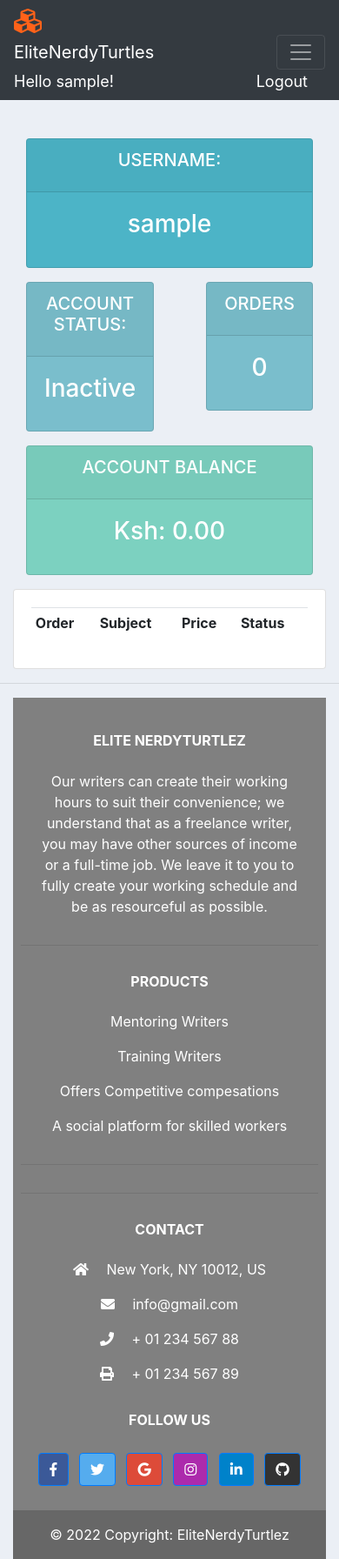
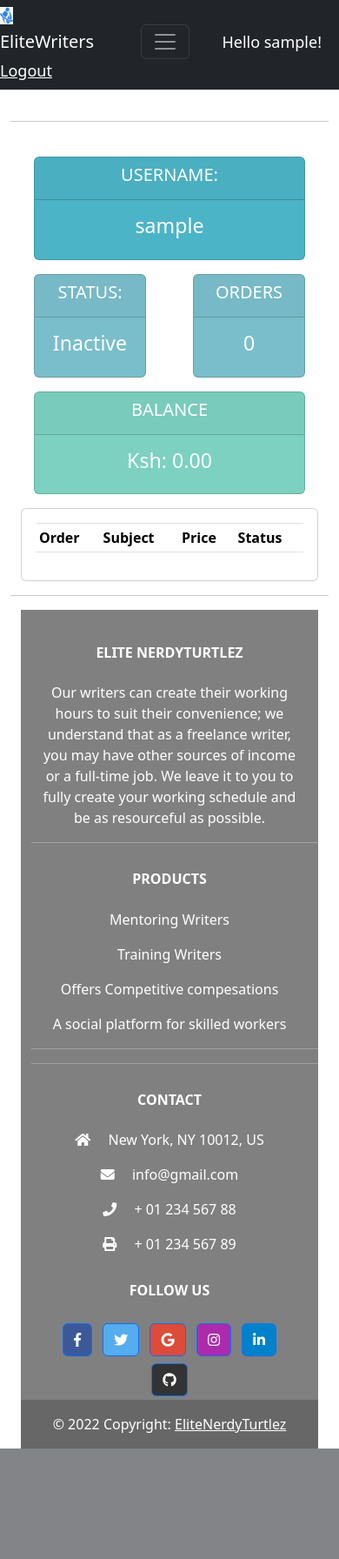
Before and after one commit to guruwiky/dante, a Django app: page / in a window 390 px wide. Shown: the whole page at 87% size. After the commit the page ends 1665 px from the top, so only its background shows below. Run offline with Django 4.2, Linux system fonts and the light colour scheme; the visitor is signed in with stand-in values (Sample User, id 1); lists and menus that the app fills with data are empty; some libraries are stand-ins or nearby versions.

Commit message:
added some functionalities to frontend

```diff
--- a/accounts/templates/accounts/dashboard.html
+++ b/accounts/templates/accounts/dashboard.html
@@ -2,8 +2,10 @@
 {%  extends 'accounts/main.html' %}
 {% block content %}
 {% load static %}
+<head>
+
+</head>
 {%  include 'accounts/status.html' %}
-<!-- The sidebar -->
 
 
 <div class="row">
--- a/accounts/templates/accounts/main.html
+++ b/accounts/templates/accounts/main.html
@@ -13,6 +13,7 @@
 </head>
 <body>
 	{%  include 'accounts/navbar.html' %}
+
 	<div class="container-fluid">
 	{% block content %}
 
--- a/accounts/templates/accounts/navbar.html
+++ b/accounts/templates/accounts/navbar.html
@@ -1,16 +1,61 @@
 {% load static %}
-<link rel="stylesheet" href="https://use.fontawesome.com/releases/v5.6.1/css/all.css" integrity="sha384-gfdkjb5BdAXd+lj+gudLWI+BXq4IuLW5IT+brZEZsLFm++aCMlF1V92rMkPaX4PP" crossorigin="anonymous">
+
 <style>
   .hello-msg{
     font-size: 18px;
     color: #fff;
     margin-right: 20px;
+
   }
 </style>
+
+
+
+
+    <link rel="canonical" href="https://getbootstrap.com/docs/5.0/examples/dashboard/">
+    <link rel="stylesheet" href="https://use.fontawesome.com/releases/v5.6.1/css/all.css" integrity="sha384-gfdkjb5BdAXd+lj+gudLWI+BXq4IuLW5IT+brZEZsLFm++aCMlF1V92rMkPaX4PP" crossorigin="anonymous">
+
+
+
+    <!-- Bootstrap core CSS -->
+<link href="/docs/5.0/dist/css/bootstrap.min.css" rel="stylesheet" integrity="sha384-EVSTQN3/azprG1Anm3QDgpJLIm9Nao0Yz1ztcQTwFspd3yD65VohhpuuCOmLASjC" crossorigin="anonymous">
+
+    <!-- Favicons -->
+<link rel="apple-touch-icon" href="/docs/5.0/assets/img/favicons/apple-touch-icon.png" sizes="180x180">
+<link rel="icon" href="/docs/5.0/assets/img/favicons/favicon-32x32.png" sizes="32x32" type="image/png">
+<link rel="icon" href="/docs/5.0/assets/img/favicons/favicon-16x16.png" sizes="16x16" type="image/png">
+<link rel="manifest" href="/docs/5.0/assets/img/favicons/manifest.json">
+<link rel="mask-icon" href="/docs/5.0/assets/img/favicons/safari-pinned-tab.svg" color="#7952b3">
+<link rel="icon" href="/docs/5.0/assets/img/favicons/favicon.ico">
+<meta name="theme-color" content="#7952b3">
+
+
+    <style>
+      .bd-placeholder-img {
+        font-size: 1.125rem;
+        text-anchor: middle;
+        -webkit-user-select: none;
+        -moz-user-select: none;
+        user-select: none;
+      }
+
+      @media (min-width: 768px) {
+        .bd-placeholder-img-lg {
+          font-size: 3.5rem;
+        }
+      }
+    </style>
+
+
+    <!-- Custom styles for this template -->
+    <link href="dashboard.css" rel="stylesheet">
+  </head>
+
+
 <nav class="navbar navbar-expand-md navbar-dark bg-dark navbar-laravel" style="margin-bottom: 20px;">
-  <i class="fas fa-cubes fa-2x me-3" style="color: #ff6219;"></i>
+  <img src="{% static 'images/logoo.jpg' %} " class="img-fluid">
     <div class="container">
-        <a class="navbar-brand" href="{% url 'home' %}">EliteNerdyTurtles</a>
+        <a class="navbar-brand" href="{% url 'home' %}">EliteWriters</a>
   <button class="navbar-toggler" type="button" data-toggle="collapse" data-target="#navbarNav" aria-controls="navbarNav" aria-expanded="false" aria-label="Toggle navigation">
     <span class="navbar-toggler-icon"></span>
   </button>
@@ -27,3 +72,77 @@
   <span class="hello-msg">Hello {{request.user}}!</span>
   <span ><a  class="hello-msg" href="{% url 'logout' %}">Logout</a></span>
 </nav>
+
+<div class="container-fluid">
+  <div class="row">
+    <nav id="sidebarMenu" class="col-md-3 col-lg-2 d-md-block bg-light sidebar collapse">
+      <div class="position-sticky pt-3">
+        <ul class="nav flex-column">
+          <li class="nav-item">
+            <a class="nav-link active" aria-current="page" href="#">
+              <i class="fab fa-safari"></i>
+              <span data-feather="home"></span>
+              Dashboard
+            </a>
+          </li>
+          <li class="nav-item">
+            <a class="nav-link" href="#">
+              <i class="fas fa-handshake"></i>
+              <span data-feather="file"></span>
+              Orders
+            </a>
+          </li>
+          <li class="nav-item">
+            <a class="nav-link" href="#">
+              <i class="fas fa-coins"></i>
+
+
+              <span data-feather="shopping-cart"></span>
+              Gigs
+            </a>
+          </li>
+          <li class="nav-item">
+            <a class="nav-link" href="#">
+
+              <i class="fas fa-money-check-alt"></i>
+              <span data-feather="users"></span>
+              Withdraw
+            </a>
+          </li>
+          <li class="nav-item">
+            <a class="nav-link" href="#">
+              <i class="fas fa-user-graduate"></i>
+
+              <span data-feather="bar-chart-2"></span>
+              Training
+            </a>
+          </li>
+          <li class="nav-item">
+            <a class="nav-link" href="#">
+              <i class="fas fa-cog fa-pulse"></i>
+              <span data-feather="layers"></span>
+              Account activation
+            </a>
+          </li>
+        </ul>
+
+
+    </nav>
+
+    <main class="col-md-9 ms-sm-auto col-lg-10 px-md-4">
+
+
+    <script src="/docs/5.0/dist/js/bootstrap.bundle.min.js" integrity="sha384-MrcW6ZMFYlzcLA8Nl+NtUVF0sA7MsXsP1UyJoMp4YLEuNSfAP+JcXn/tWtIaxVXM" crossorigin="anonymous"></script>
+
+      <script src="https://cdn.jsdelivr.net/npm/feather-icons@4.28.0/dist/feather.min.js" integrity="sha384-uO3SXW5IuS1ZpFPKugNNWqTZRRglnUJK6UAZ/gxOX80nxEkN9NcGZTftn6RzhGWE" crossorigin="anonymous"></script><script src="https://cdn.jsdelivr.net/npm/chart.js@2.9.4/dist/Chart.min.js" integrity="sha384-zNy6FEbO50N+Cg5wap8IKA4M/ZnLJgzc6w2NqACZaK0u0FXfOWRRJOnQtpZun8ha" crossorigin="anonymous"></script><script src="dashboard.js"></script>
+
+</html>
+
+
+
+<!--Main layout-->
+<main >
+  <hr>
+  <div class="container-fluid"></div>
+</main>
+<!--Main layout-->
--- a/accounts/templates/accounts/status.html
+++ b/accounts/templates/accounts/status.html
@@ -1,6 +1,6 @@
 <br>
 
-<div class="row">
+<div class="row" >
 	<div class="col">
 		<div class="col-md">
 			<div class="card text-center text-white  mb-3" id="total-orders">
@@ -18,7 +18,7 @@
 		<div class="col-md">
 			<div class="card text-center text-white  mb-3" id="orders-delivered">
 			  	<div class="card-header">
-			  		<h5 class="card-title">ACCOUNT STATUS:</h5>
+			  		<h5 class="card-title">STATUS:</h5>
 			  	</div>
 			  	<div class="card-body">
 			    	<h3 class="card-title">Inactive</h3>
@@ -44,7 +44,7 @@
 		<div class="col-md">
 			<div class="card text-center text-white  mb-3" id="orders-pending">
 			  	<div class="card-header">
-			  		<h5 class="card-title">ACCOUNT BALANCE</h5>
+			  		<h5 class="card-title">BALANCE</h5>
 			  	</div>
 			  	<div class="card-body">
 			    	<h3 class="card-title">Ksh: {{pending|floatformat:2}}</h3>
```
Also changed, not shown: 1 other file.
